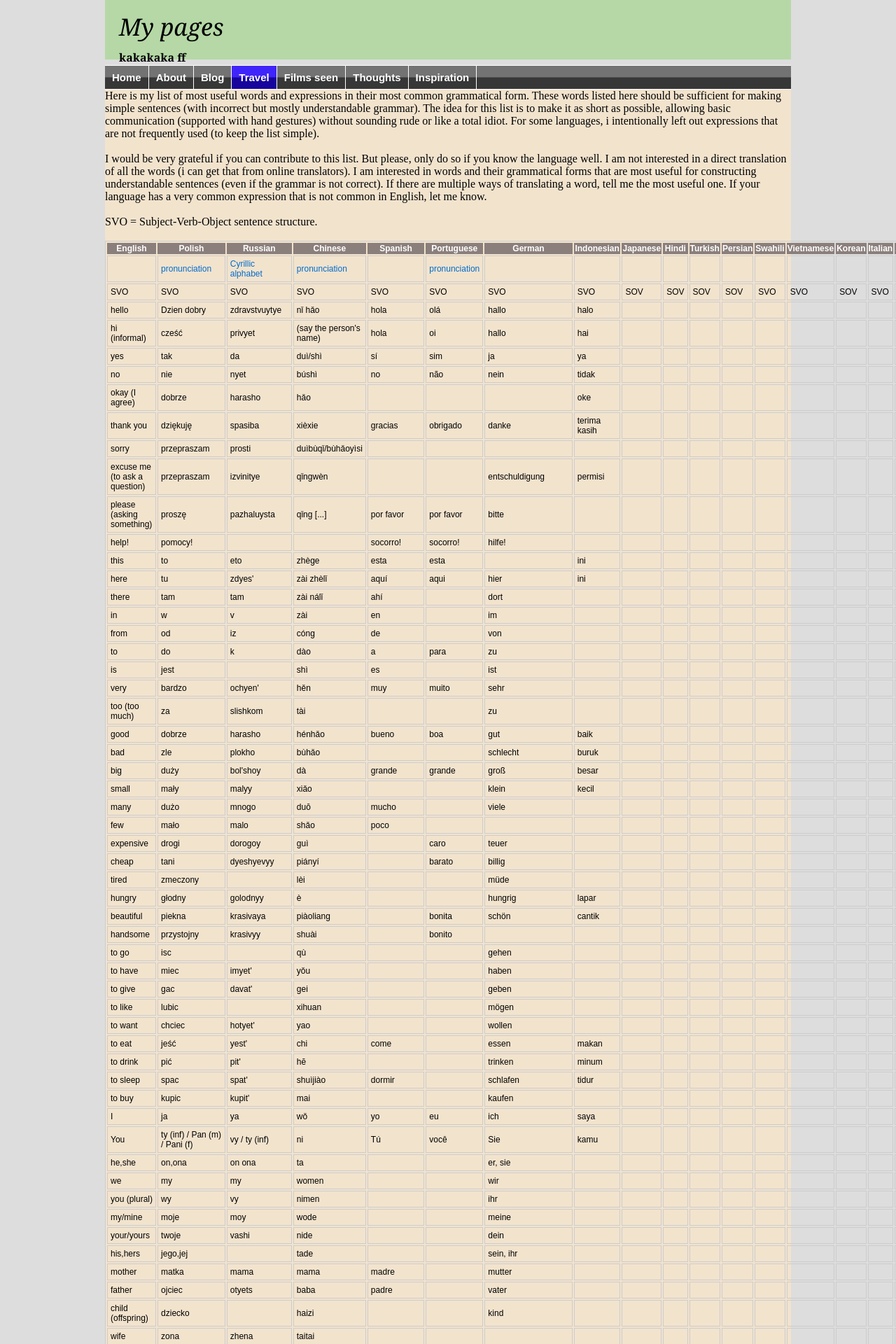
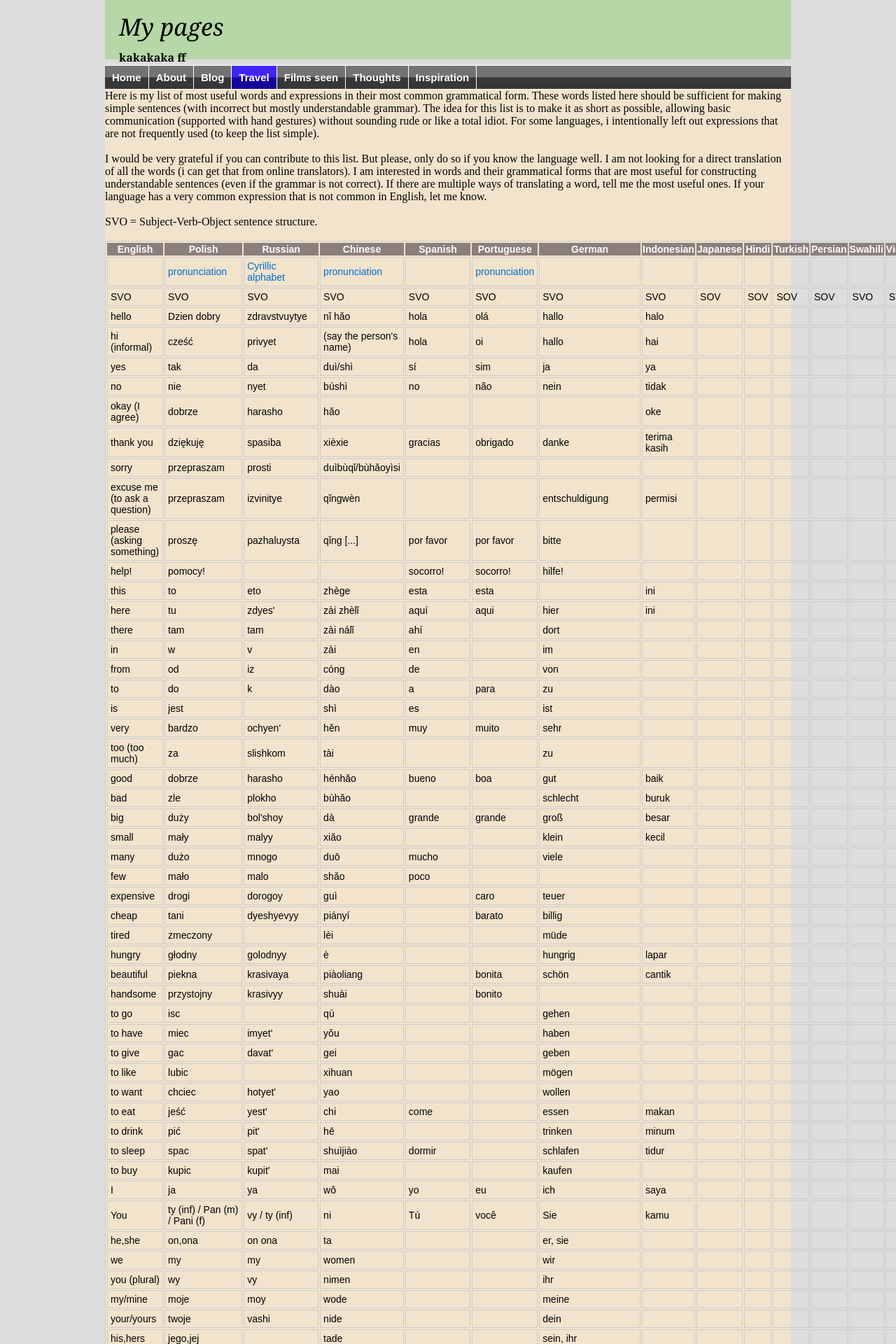
Before and after one commit to witba/witba.github.io, a Jekyll site: the page built from travel/lang.html, in a window 1280 px wide. Shown: the top 1920 px of the page at 70% size. Built offline with Jekyll 4.4.1, drawn with Linux system fonts in a browser that asks for light colours.

Commit message:
Update lang.html

```diff
--- a/travel/lang.html
+++ b/travel/lang.html
@@ -5,14 +5,14 @@
 
 Here is my list of most useful words and expressions in their most common grammatical form. These words listed here should be sufficient for making simple sentences (with incorrect but mostly understandable grammar). The idea for this list is to make it as short as possible, allowing basic communication (supported with hand gestures) without sounding rude or like a total idiot. For some languages, i intentionally left out expressions that are not frequently used (to keep the list simple).<br>
 <br>
-I would be very grateful if you can contribute to this list. But please, only do so if you know the language well. I am not interested in a direct translation of all the words (i can get that from online translators). I am interested in words and their grammatical forms that are most useful for constructing understandable sentences (even if the grammar is not correct). If there are multiple ways of translating a word, tell me the most useful one. If your language has a very common expression that is not common in English, let me know.<br>
+I would be very grateful if you can contribute to this list. But please, only do so if you know the language well. I am not looking for a direct translation of all the words (i can get that from online translators). I am interested in words and their grammatical forms that are most useful for constructing understandable sentences (even if the grammar is not correct). If there are multiple ways of translating a word, tell me the most useful ones. If your language has a very common expression that is not common in English, let me know.<br>
 <br>
 SVO = Subject-Verb-Object sentence structure.<br>
 <br>
 
 <style type="text/css">
 	table.tableizer-table {
-		font-size: 12px;
+		font-size: 14px;
 		border: 1px solid #CCC;
 		font-family: Arial, Helvetica, sans-serif;
 	}
```
